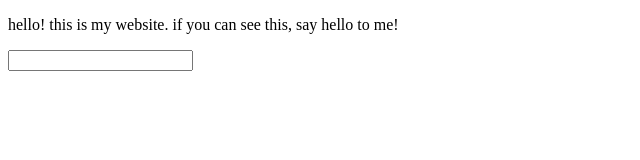
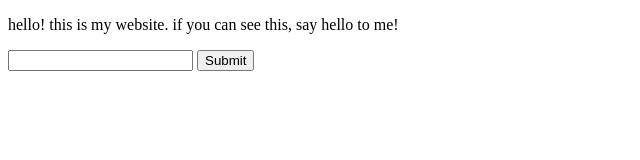
Before and after one commit to JiangHongAiBianCheng/MyWeb, a plain HTML site: page index.html in a window 1280 px wide. Shown: the whole page, without its empty margins (0-640 px from the left). Drawn offline with Linux system fonts and the light colour scheme.

Commit message:
Update index.html

```diff
--- a/index.html
+++ b/index.html
@@ -7,5 +7,6 @@
   <body>
   <p>hello! this is my website. if you can see this, say hello to me!</p>
   <input>
+  <input type='submit'>
   </body>
 </html>
```
